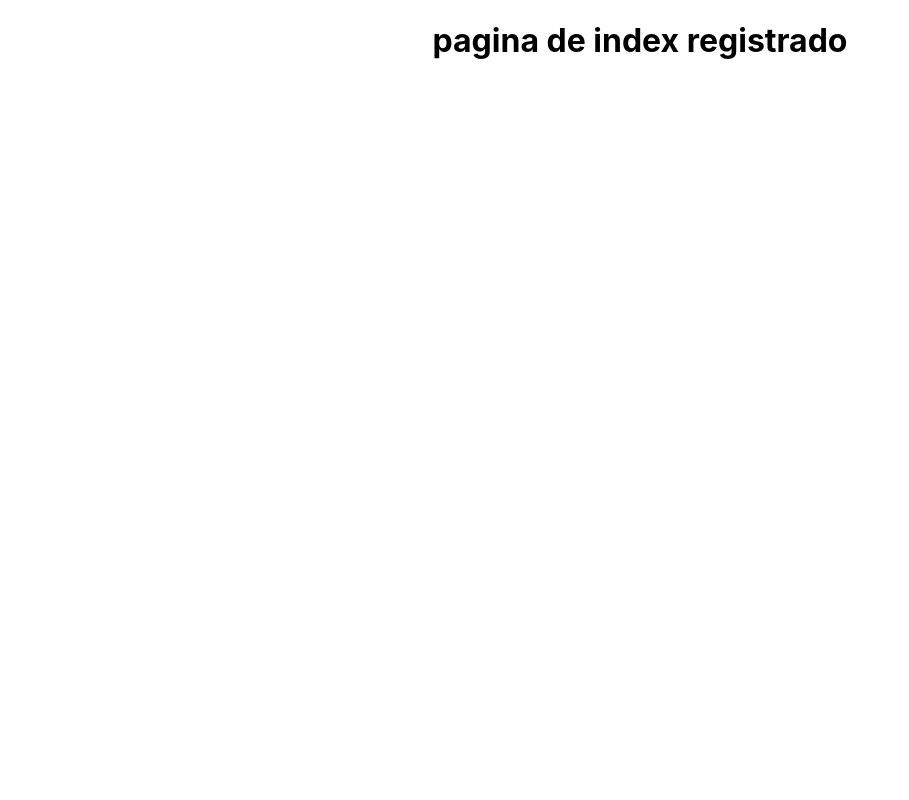
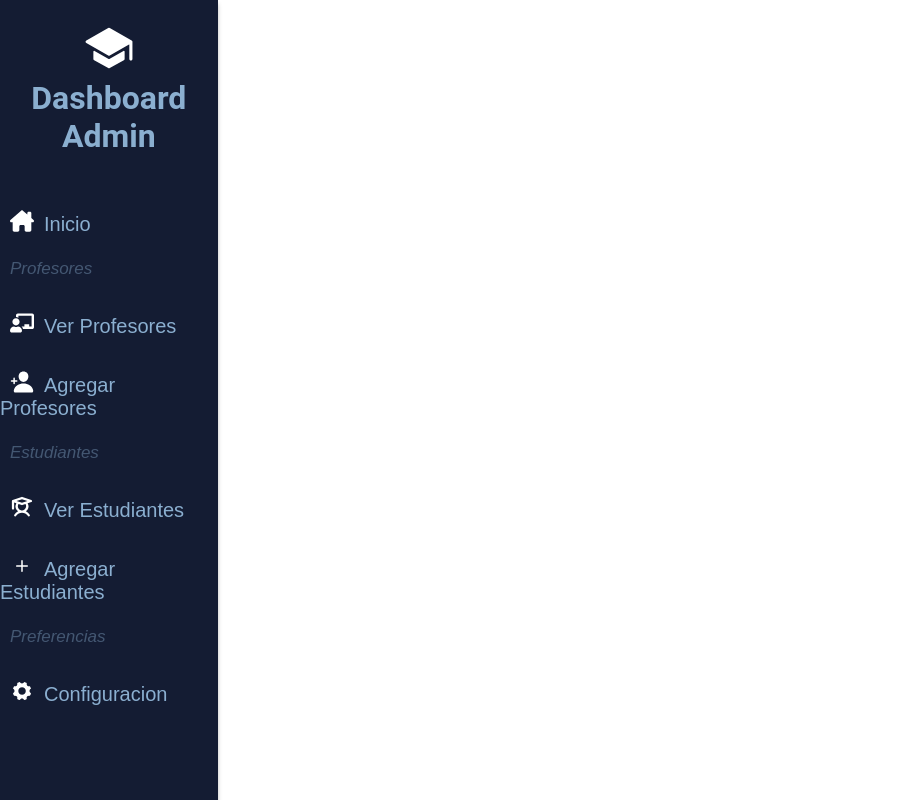
Before and after one commit to oneaplayername223/Sistema-Escolar-Front-End, a React (Create React App) app: page /index in a window 1280 px wide. Shown: the whole page, without its empty margins (0-909 px from the left). Built offline with nearby package versions, Linux system fonts and the light colour scheme.

Commit message:
Se ha creado el componente de barra lateral para el usuario admin

```diff
--- a/src/App.css
+++ b/src/App.css
@@ -1,5 +1,9 @@
 .App {
   text-align: center;
+}
+
+a{
+  text-decoration: none;
 }
 
 .App-logo {
--- a/src/App.js
+++ b/src/App.js
@@ -1,19 +1,25 @@
 import './App.css';
 
 //Dependencies
-import { Route, Routes } from 'react-router-dom';
+import { Link, Route, Routes } from 'react-router-dom';
 
 //Routes
 import Index from './routes/guess/Index';
-
+import Login from './routes/guess/Login';
+import IndexAdmin from './routes/admin/Index';
 function App() {
   return (
     <div className="App">
       <Routes >
      <Route path="/" element={<Index />} />
-     <Route path="/login" element={<h1>pagina de login</h1>} />
-     <Route path='/index' element={<h1>pagina de index registrado</h1>} />
-     <Route path='*' element={<h1>pagina no encontrada</h1>} />
+     <Route path="/login" element={<Login />} />
+     <Route path='/index' element={<IndexAdmin />} />
+     <Route path='*' element={<div>
+<h1>Error 404:</h1><br />
+<p>La pagina que estas buscando no existe</p>
+<Link to="/">Volver al inicio</Link>
+
+     </div>} />
 
      </Routes>
 
--- /dev/null
+++ b/src/components/admin-components/adminNav.css
@@ -0,0 +1,82 @@
+.adminNav-container{
+    background-color: rgb(255, 255, 255);
+    width: 17%;
+    height: 100vh;
+    background: #141c33;
+    color: #8bafd0;
+    display: flexbox;
+    box-shadow: 0px 4px 4px rgba(0, 0, 0, 0.25);
+    position: fixed;
+}
+
+.adminNav{
+    display: flex;
+    font-family: 'Poppins', sans-serif;
+     font-weight: 600px;
+    font-size: 20px;
+    margin: 0px;
+    padding: 0px;
+
+
+}
+
+.adminNav-list{
+    display: inline-block;
+    text-align: start;
+    list-style: none;
+    padding: 0px;
+    margin: 0px;
+    width: 88%;
+
+
+}
+
+.adminNav-label{
+    padding: 0px;
+    margin: 0px;
+    font-family: 'Poppins', sans-serif;
+     font-weight: 600px;
+    font-size: 10px;
+
+
+}
+
+.adminNav-link{
+    text-decoration: none;
+    color: #8bafd0;
+    font-family: 'Poppins', sans-serif;
+    font-size: 20px;
+
+
+
+}
+.adminNav-link:hover{
+    color: #ffffff;
+    transition-duration: 1s;
+    animation-timing-function: ease-in-out;
+    box-sizing: content-box;
+
+}
+li{
+    margin-top: 30px;
+    margin-bottom: 20px;
+    padding: 0px;
+}
+.fastLink{
+    box-sizing: content-box;
+
+    font-size: 17px;
+    margin: 10px;
+    font-style: italic;
+    opacity: 0.4;
+}
+.adminNav-icon{
+
+    box-sizing: content-box;
+    margin-left: 10px;
+    margin-right: 10px;
+    position: relative;
+    top: 2px;
+
+
+}
--- /dev/null
+++ b/src/components/admin-components/adminNav.jsx
@@ -0,0 +1,46 @@
+import React from "react";
+import { Link } from "react-router-dom";
+
+
+import { FaCheckCircle } from 'react-icons/fa';
+import { FaHouseChimney } from "react-icons/fa6";
+import { FaChalkboardTeacher } from "react-icons/fa";
+import { IoIosAdd } from "react-icons/io";
+import { PiStudentBold } from "react-icons/pi";
+import { IoIosSettings } from "react-icons/io";
+import { IoPersonAdd } from "react-icons/io5";
+import { IoSchool } from "react-icons/io5";
+
+
+
+
+
+
+import './adminNav.css'
+function AdminNav (){
+    return(
+
+<div className="adminNav-container">
+<h1><IoSchool className="adminNav-icon" size={50} color="#ffffffff" /><br />Dashboard  Admin </h1>
+    <nav className="adminNav">
+        <ul className="adminNav-list">
+            <li><FaHouseChimney className="adminNav-icon" size={24} color="#ffffffff" />
+<Link to="/index" className="adminNav-link">Inicio</Link></li>
+
+            <span className="fastLink">Profesores</span>
+            <li> <FaChalkboardTeacher  className="adminNav-icon" size={24} color="#ffffffff" /><Link to="/contacto" className="adminNav-link">Ver Profesores</Link></li>
+
+            <li> <IoPersonAdd className="adminNav-icon" size={24} color="#ffffffff" /><Link to="/acerca-de" className="adminNav-link">Agregar Profesores</Link></li>
+            <span className="fastLink">Estudiantes</span>
+            <li><PiStudentBold className="adminNav-icon" size={24} color="#ffffffff" /><Link to="/login" className="adminNav-link">Ver Estudiantes</Link></li>
+            <li><IoIosAdd className="adminNav-icon" size={24} color="#ffffffff" /><Link to="/acerca-de" className="adminNav-link">Agregar Estudiantes</Link></li>
+
+            <span className="fastLink">Preferencias</span>
+            <li> <IoIosSettings className="adminNav-icon" size={24} color="#ffffffff" /><Link to="/acerca-de" className="adminNav-link">Configuracion</Link></li>
+        </ul>
+    </nav>
+</div>
+    )
+}
+
+export default AdminNav
--- /dev/null
+++ b/src/components/user-components/Header.css
@@ -0,0 +1,113 @@
+div{
+        font-family: 'Roboto', sans-serif;
+
+}
+
+.header{
+        box-sizing: content-box;
+            width: 700px;
+            height: 220px;
+            background-color: #5374ac;
+            color: #141c33;
+            border-radius: 15px;
+            text-align: start;
+
+
+    margin: 30px;
+    padding: 0px;
+    font-family: 'Roboto', sans-serif;
+    font-weight: 600px;
+    font-size: 60px;
+}
+
+.header-subtitle{
+    background-color: #141c33;
+    color:#ffffffbf;
+
+    border-radius: 15px;
+
+
+    padding: 30px 20px;
+    box-sizing: content-box;
+    width: 197%;
+    height: 100px;
+    font-family: 'Roboto', sans-serif;
+    font-style: italic;
+    font-weight: 400px;
+    font-size: 19px;
+    text-align: start;
+    position: relative;
+    bottom: 60px;
+}
+
+.header-image{
+    margin: 0px;
+    padding: 0px;
+    text-align: end;
+}
+
+.image{
+    margin-right: 30px;
+    padding: 0px;
+    text-align: end;
+    width: 650px;
+    height: 400px;
+    image-resolution: inherit;
+    position: relative;
+    border-radius: 20px;
+    box-shadow: 0px 4px 4px rgba(0, 0, 0, 0.25);
+    bottom: 250px;
+    max-width: 90%;
+    max-height: 90%;
+
+}
+
+
+@media screen and (max-width: 600px) {
+.header{
+    box-sizing: content-box;
+    margin: 0;
+    padding: 0;
+    width: 100%;
+    height: 90%;
+    text-align: start;
+
+}
+.header-title{
+    margin: 0;
+    padding: 0;
+    height: auto;
+    font-size: 50px;
+    text-align: start;
+    padding: 0%;
+    height: 100%;
+    padding-bottom: 120px;
+
+
+}
+.header-subtitle{
+    margin: 0;
+    padding: 0;
+    width: 95%;
+    height: 100%;
+    padding: 10px;
+    margin: auto;
+    text-align: start;
+    bottom: 0px;
+}
+.image{
+    margin: 0;
+    padding: 0;
+    width: 100%;
+    height: 100%;
+    margin: 0;
+    padding: 0;
+    text-align: center;
+    position: relative;
+    bottom: 0px;
+    max-width: 100%;
+    max-height: 100%;
+
+}
+
+}
--- /dev/null
+++ b/src/components/user-components/Header.jsx
@@ -0,0 +1,19 @@
+import "./Header.css"
+function Header() {
+    return (
+        <div className="header-container">
+<section className="header">
+    <h1 className="header-title">Centro Educativo de la Republica Dominicana 🇩🇴
+</h1>
+
+<p className="header-subtitle">Nuestro anhelo es propagar el Reino de Dios, esto nos impulsa a entregarnos a la educación de la infancia y juventud, conscientes de su importancia para el bien del hombre, la Iglesia, la familia y la sociedad según nuestros fundadores: ( Madre Carmen González y Padre Bernabé de Astorga)Como seguidores de Jesucristo, creemos en la Iglesia y nos adherimos plenamente a su magisterio.
+</p>
+</section>
+<section className="header-image">
+
+    <img className="image" src="https://images.unsplash.com/photo-1506744038136-46273834b3fb?ixlib=rb-4.0.3&ixid=MnwxMjA3fDB8MHxwaG90by1wYWdlfHx8fGVufDB8fHx8&auto=format&fit=crop&w=1170&q=80" alt="imagen de ejemplo" />
+</section>
+        </div>
+    )
+}
+export default Header
--- a/src/components/user-components/Nav.css
+++ b/src/components/user-components/Nav.css
@@ -1,9 +1,8 @@
 body{
-    overflow-y: hidden;
 }
 .nav-container{
     background-color: rgb(255, 255, 255);
-    width: 100vw;
+    width: 100%;
     background: #141c33;
     display: flexbox;
     box-shadow: 0px 4px 4px rgba(0, 0, 0, 0.25);
@@ -43,7 +42,16 @@ nav{
 
 @media screen and (max-width: 600px) {
     *{
-        overflow-y: hidden;
+        overflow-x: hidden
+    }
+    .header-title{
+        font-size: 25px;
+        width: 300px;
+        height: 100px;
+    }
+    section{
+        margin: 0px;
+        padding: 20px;
     }
 
     nav{
--- a/src/components/user-components/Nav.jsx
+++ b/src/components/user-components/Nav.jsx
@@ -1,6 +1,5 @@
 import './Nav.css'
 import { Link } from 'react-router-dom'
-
 /* import all the icons in Free Solid, Free Regular, and Brands styles */
 
 //Icons
@@ -13,7 +12,7 @@ function Nav() {
         <Link to="/" className='navLink'>Inicio</Link>
         <Link to="/contacto" className='navLink'>Contacto</Link>
         <Link to="/acerca-de" className='navLink'>Acerca</Link>
-                <Link to="/login" className='navLink' style={{marginLeft: 'auto' }}>Registrarse / Iniciar Sesion</Link>
+        <Link to="/login" className='navLink' style={{marginLeft: 'auto' }}>Iniciar Sesion</Link>
 
 
 
--- /dev/null
+++ b/src/routes/admin/Index.jsx
@@ -0,0 +1,10 @@
+import React from "react";
+import AdminNav from "../../components/admin-components/adminNav";
+
+const IndexAdmin = () => {
+    return <div className="index-admin">
+        <AdminNav />
+    </div>;
+};
+
+export default IndexAdmin;
--- a/src/routes/guess/Index.jsx
+++ b/src/routes/guess/Index.jsx
@@ -1,10 +1,11 @@
 import React from 'react'
 import Nav from '../../components/user-components/Nav'
-
+import Header from '../../components/user-components/Header'
 function Index() {
   return (
     <div>
       <Nav />
+      <Header />
     </div>
   )
 }
--- /dev/null
+++ b/src/routes/guess/Login.css
@@ -0,0 +1,37 @@
+.login-container{
+    display: flex;
+    flex-direction: column;
+    align-items: center;
+    justify-content: center;
+    height: 100vh;
+    background-color: #f2f2f2;
+    font-family: 'Roboto', sans-serif;
+    font-weight: 600px;
+    font-size: 20px;
+    margin: 0px;
+    padding: 0px;
+
+
+}
+input {
+    width: 100%;
+    padding: 10px;
+    margin-bottom: 10px;
+    border: 1px solid #ccc;
+    border-radius: 4px;
+    box-sizing: border-box;
+  }
+
+  button {
+    width: 100%;
+    padding: 10px;
+    background-color: #4CAF50;
+    color: white;
+    border: none;
+    border-radius: 4px;
+    cursor: pointer;
+  }
+
+  button:hover {
+    background-color: #45a049;
+  }
--- /dev/null
+++ b/src/routes/guess/Login.jsx
@@ -0,0 +1,32 @@
+import React from 'react'
+import './Login.css'
+import { useForm } from 'react-hook-form'
+import { Link, useNavigate } from 'react-router-dom';
+function Login() {
+
+const navigate = useNavigate();
+
+const onSubmit = (data) => {
+    console.log(data);
+    if(data.email == 'admin@gmail.com' && data.password == 'admin@gmail.com'){
+        return navigate('/index');
+    }else{
+        console.log('error');
+    }
+  };
+
+    const { register, handleSubmit, watch, formState: { errors } } = useForm();
+  return (
+    <div className='login-container'>
+        <h1>Iniciar Sesion</h1>
+        <form action="" className='login-form' onSubmit={handleSubmit(onSubmit)}>
+            <input type="text" placeholder='Correo Electronico' {...register("email", { required: true, pattern: /^[A-Z0-9._%+-]+@[A-Z0-9.-]+\.[A-Z]{2,}$/i })}/><br />
+            <input type="password" placeholder='Contraseña' {...register("password", { required: true })}/><br />
+            <button type='submit'>Iniciar Sesion</button>
+        </form>
+        <Link style={{color: 'black', textDecoration: 'none', padding: '10px'}} to="/">Volver</Link>
+    </div>
+  )
+}
+
+export default Login
```
